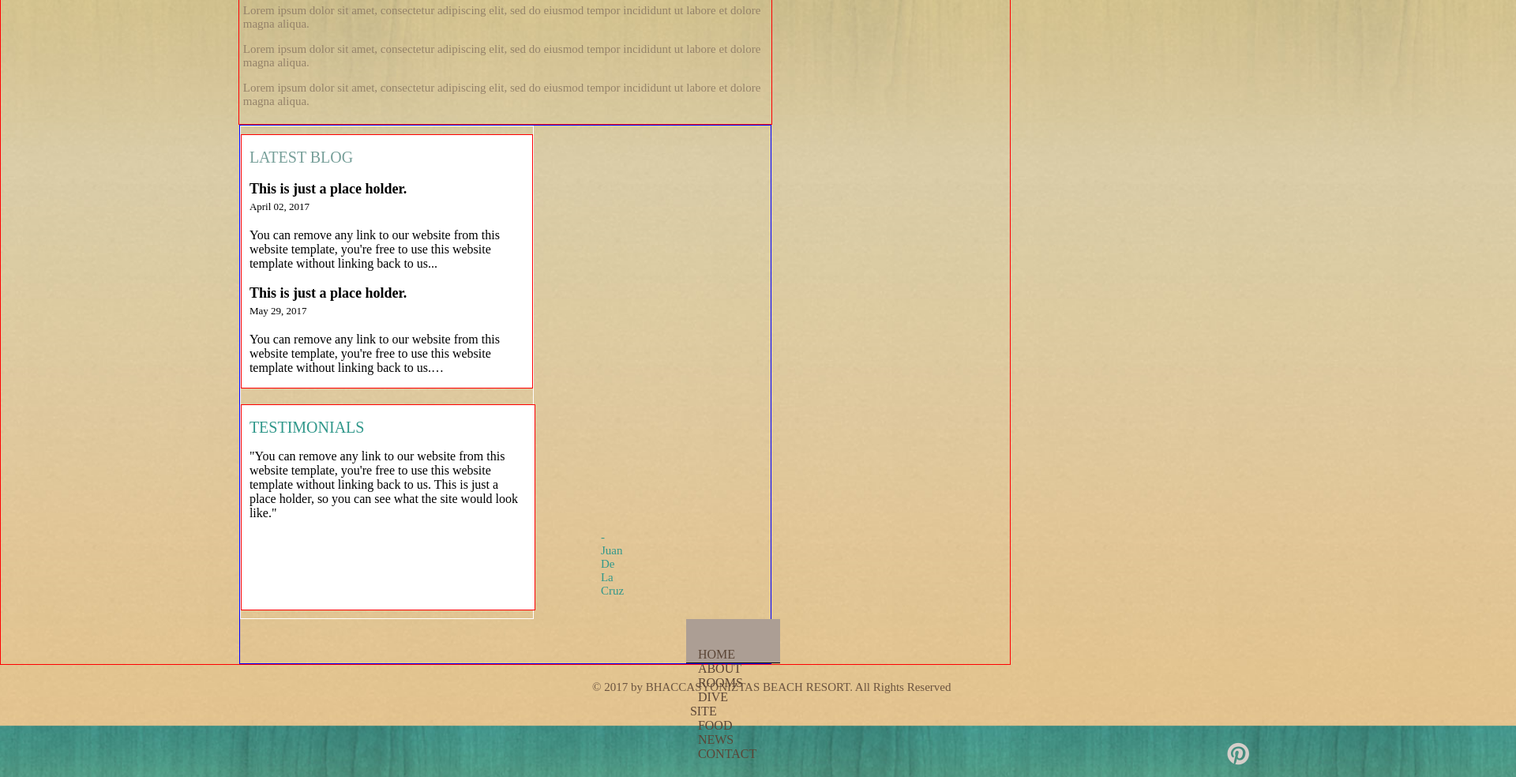
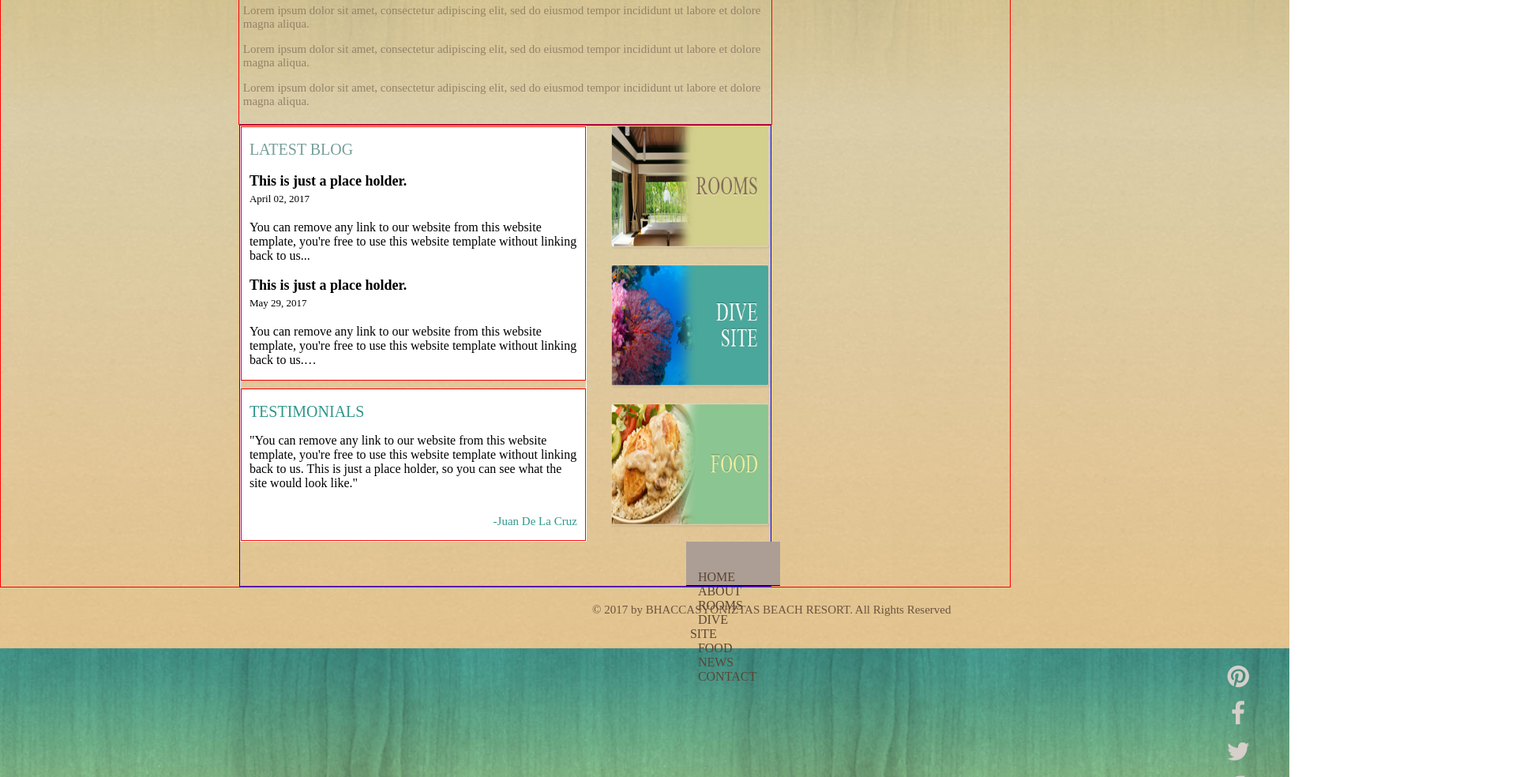
Before and after one commit to ChrisJonathan22/BeachResort, a plain HTML site: page index.html in a window 1280 px wide. Shown: the part 679-1663 px from the top of the page at 79% size, 1920 px wide, since content can reach past the window. Drawn offline with Linux system fonts and the light colour scheme.

Commit message:
I've styled the option images but I still need to fix the container's height.

```diff
--- a/css/style.css
+++ b/css/style.css
@@ -106,7 +106,7 @@ header {
     height: auto;
     /* padding: 10px 10px; */
     border: 1px white solid;
-    width: 55%;
+    width: 65%;
     display: flex;
     flex-wrap: wrap;
     /* justify-content: space-between; */
@@ -118,7 +118,10 @@ header {
     border: 1px red solid;
     background-color: #ffffff;
     padding: 0 10px;
-    margin: 10px 0;
+}
+
+#blog-container {
+    margin: 0 0 10px 0;
 }
 
 #blog-container-title {
@@ -156,23 +159,23 @@ header {
     color: #31988B;
     font-weight: 500;
     font-size: 15px;
-    margin-top: -3px;
-    margin-left: 445px;
+    float: right;
 }
 
-#images {
-    margin-top: -510px;
-    margin-left: -25px;
-    width: 10px;
+#option-images {
+    width: 30%;
+    max-width: 260px;
+    display: flex;
+    flex-wrap: wrap;
+    justify-content: space-between;
 }
 
-
+#option-images a {
+    height: 157px;
+}
 
 .images {
-    display: block;
-    margin-left: 1200px;
-    margin-bottom: 20px;
-    width: 2500%;
+    width: 100%;
     height: 157px;
 }
 
--- a/index.html
+++ b/index.html
@@ -54,7 +54,7 @@
                 </div>
             </div>
 
-            <div id="images">
+            <div id="option-images">
                 <a href="index.html"><img class="images" src="img/rooms.png"></a>
                 <a href="index.html"><img class="images" src="img/dive-site.png"></a>
                 <a href="index.html"><img class="images" src="img/food.png"></a>
```
